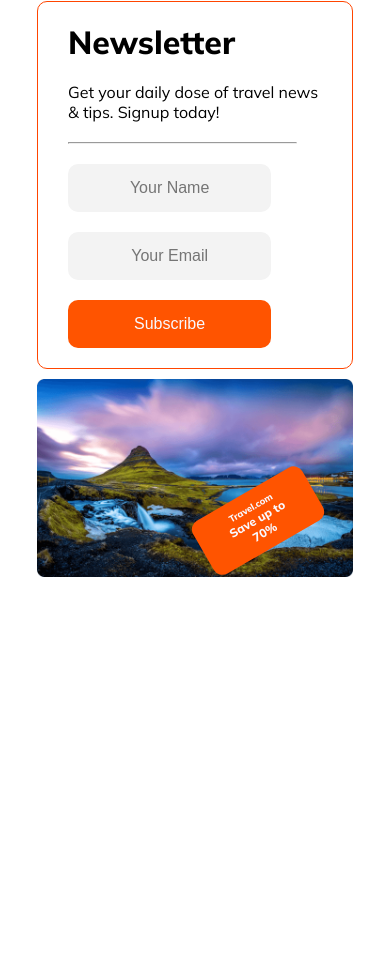
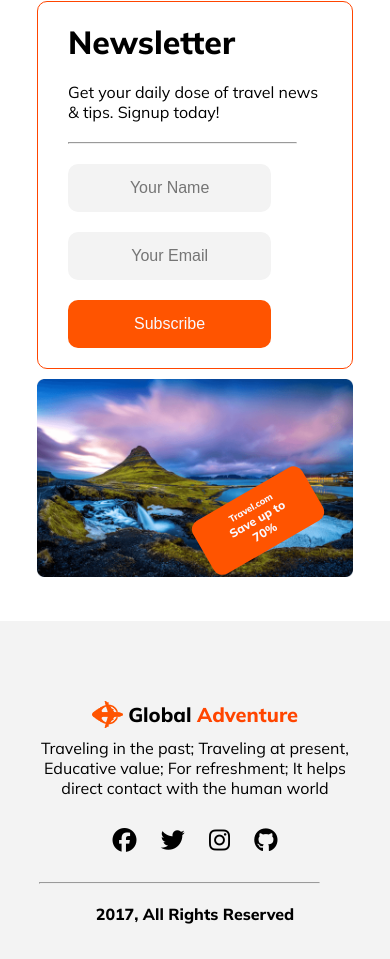
Before and after one commit to DeveloperAnupom/assignment-two, a plain HTML site: page index.html in a window 390 px wide. Shown: the part 8894-9853 px from the top of the page. Before the commit the page ends 9475 px from the top, so only its background shows below. Drawn offline with Linux system fonts and the light colour scheme.

Commit message:
Assignment Two Complete With Full Responsive

```diff
--- a/index.html
+++ b/index.html
@@ -310,7 +310,23 @@
     </main>
 
     <footer>
-
+            <div class="footer-container">
+                <div class="logo">
+                    <img src="Images/Group 40071 (2).png" alt="logo">
+                    <h1>Global <span class="nav-logo-title">Adventure</span></h1>
+                </div>
+                <p>
+                    Traveling in the past; Traveling at present, Educative value; For refreshment; It helps direct contact with the human world
+                </p>
+                <div class="social">
+                    <i class="fa-brands fa-facebook"></i>
+                    <i class="fa-brands fa-twitter"></i>
+                    <i class="fa-brands fa-instagram"></i>
+                    <i class="fa-brands fa-github"></i>
+                </div>
+                <hr>
+                <h4>2017, All Rights Reserved</h4>
+            </div>
     </footer>
 </body>
 </html>
--- a/style/responsive.css
+++ b/style/responsive.css
@@ -169,4 +169,26 @@
         top : 55%;
         right : 10%;
     }
+    footer {
+        height: 40vh;
+        margin-top: 40px;
+    }
+    .footer-container {
+        width : 80%;
+    }
+    .logo {
+        width : 100%;
+        margin: 10px auto;
+        justify-content: center;
+    }
+    .logo h1 {
+        font-size: 20px;
+    }
+    .logo img {
+        width : 10%;
+    }
+    .social i {
+        font-size: 1.5rem;
+        padding: 10px;
+    }
 }
--- a/style/style.css
+++ b/style/style.css
@@ -424,3 +424,33 @@ form input {
     right : 10%;
     transform: rotate(-30deg);
 }
+
+
+/* ****** ****** ******* ****** ****** ****** Footer Section Design ****** ****** ******* ****** ****** ******  */
+footer {
+    height: 70vh;
+    background-color: rgba(19, 19, 24, 0.05);
+    padding-top: 30px;
+    margin-top: 80px;
+}
+.footer-container {
+    width : 60%;
+    margin: 50px auto;
+    text-align: center;
+}
+.logo {
+    width : 40%;
+    margin: 30px auto;
+    font-size: 0.8rem;
+    display: flex;
+    align-items: center;
+    gap: 5px;
+}
+
+.social {
+    margin : 20px auto;
+}
+.social i {
+    font-size: 2rem;
+    padding: 20px;
+}
```
